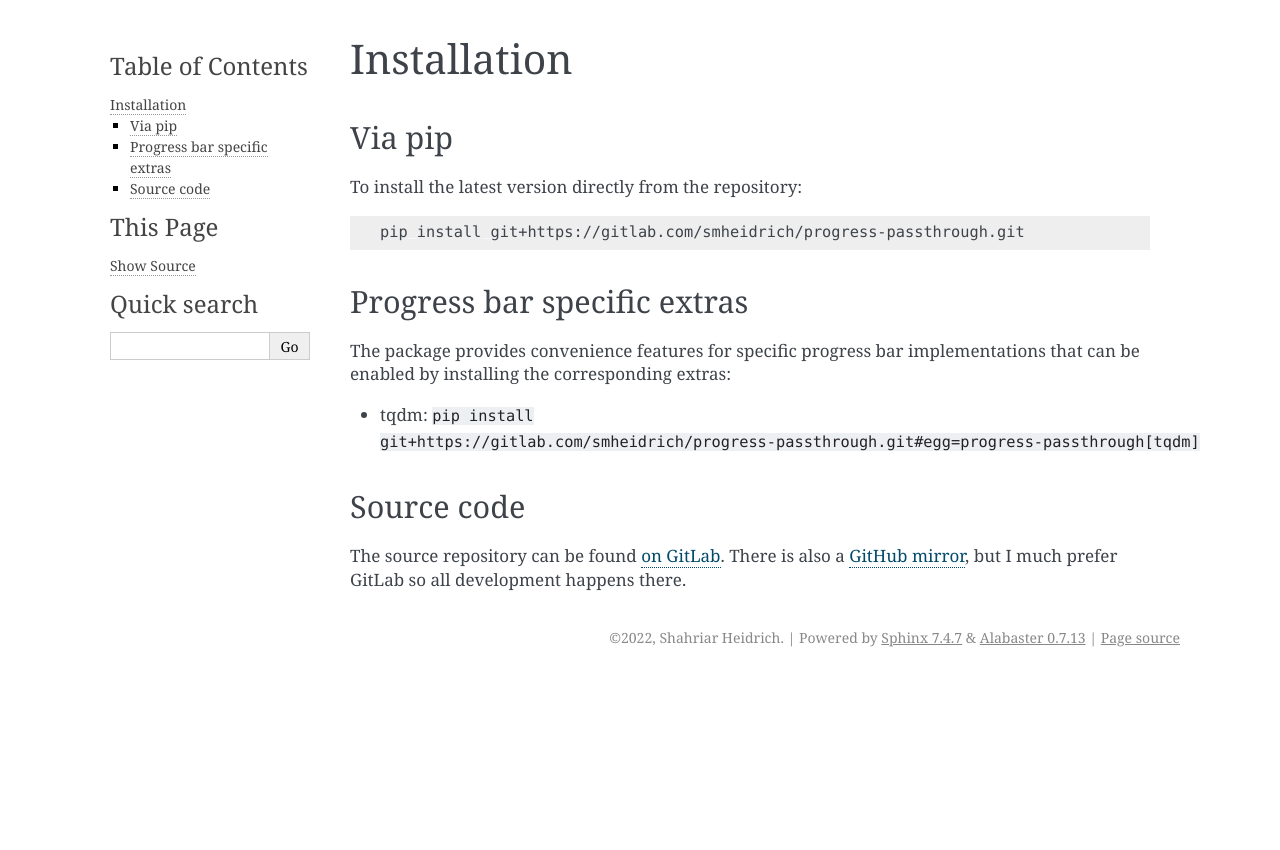
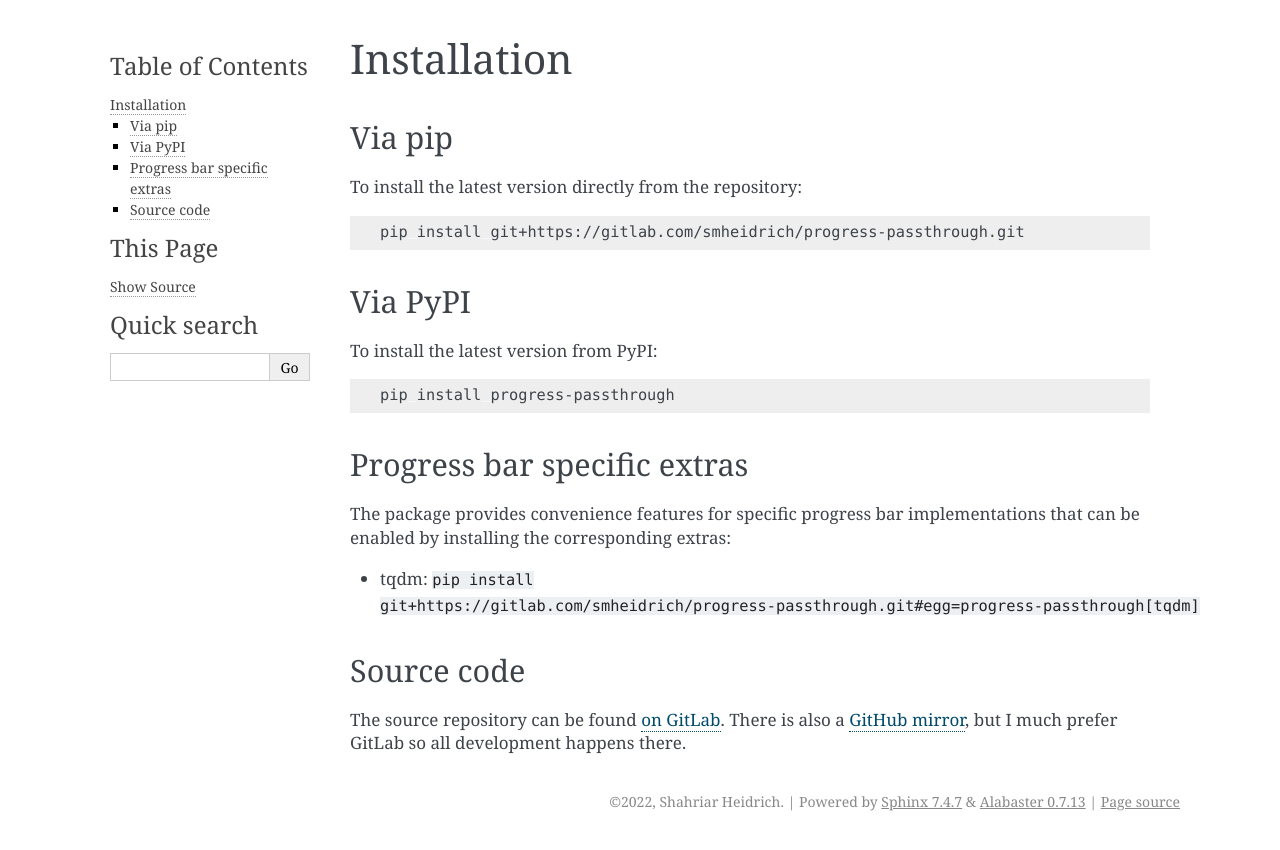
Before and after one commit to smheidrich/progress-passthrough, a Sphinx documentation site: the page built from doc/installation.rst, in a window 1280 px wide. Shown: the top 850 px of the page. Built offline with Sphinx 7.4.7, drawn with Linux system fonts in a browser that asks for light colours.

Commit message:
feat: Updated doc/installation.rst

```diff
--- a/doc/installation.rst
+++ b/doc/installation.rst
@@ -9,6 +9,15 @@ To install the latest version directly from the repository:
 .. code:: bash
 
   pip install git+https://gitlab.com/smheidrich/progress-passthrough.git
+
+Via PyPI
+--------
+
+To install the latest version from PyPI:
+
+.. code:: bash
+
+  pip install progress-passthrough
 
 
 Progress bar specific extras
```
